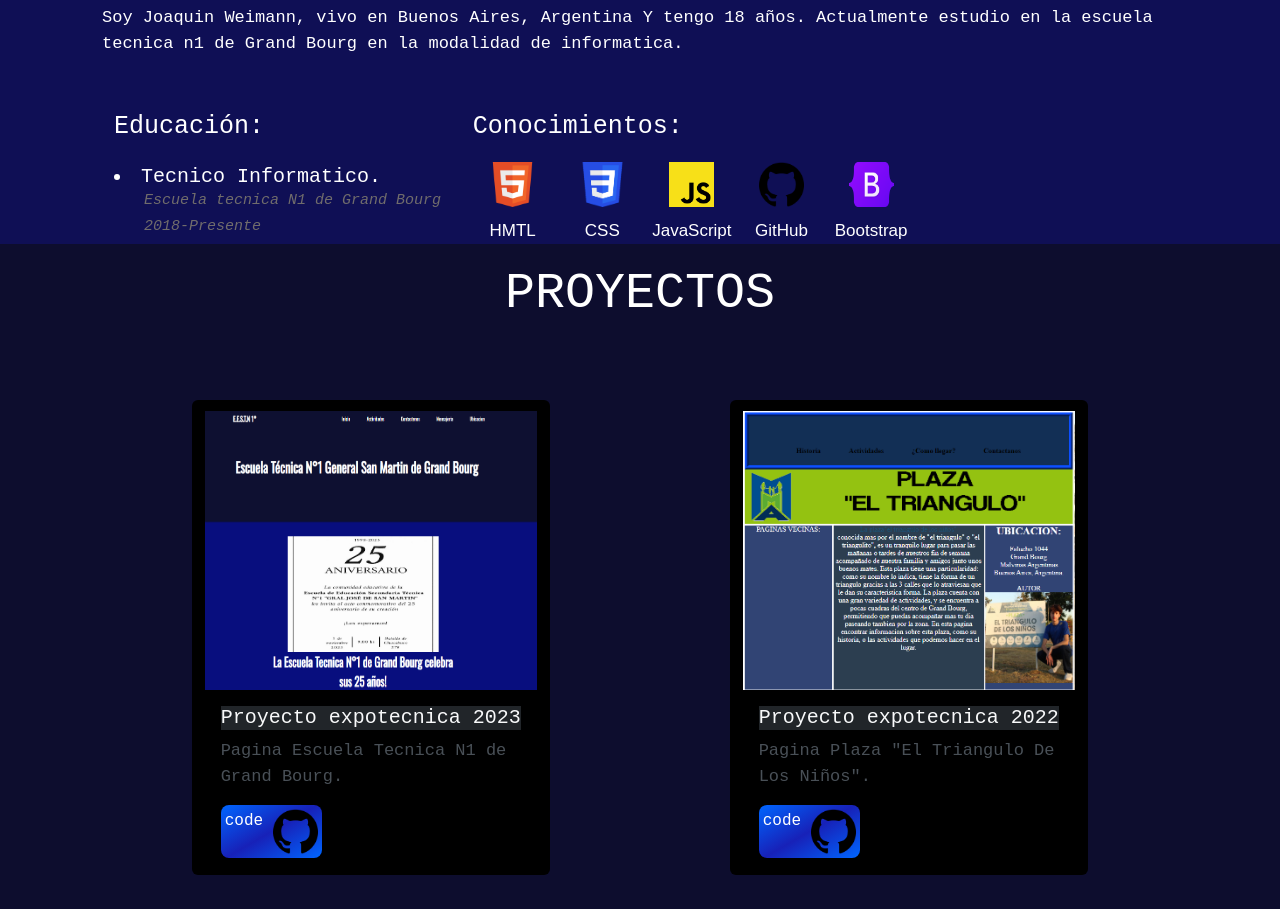
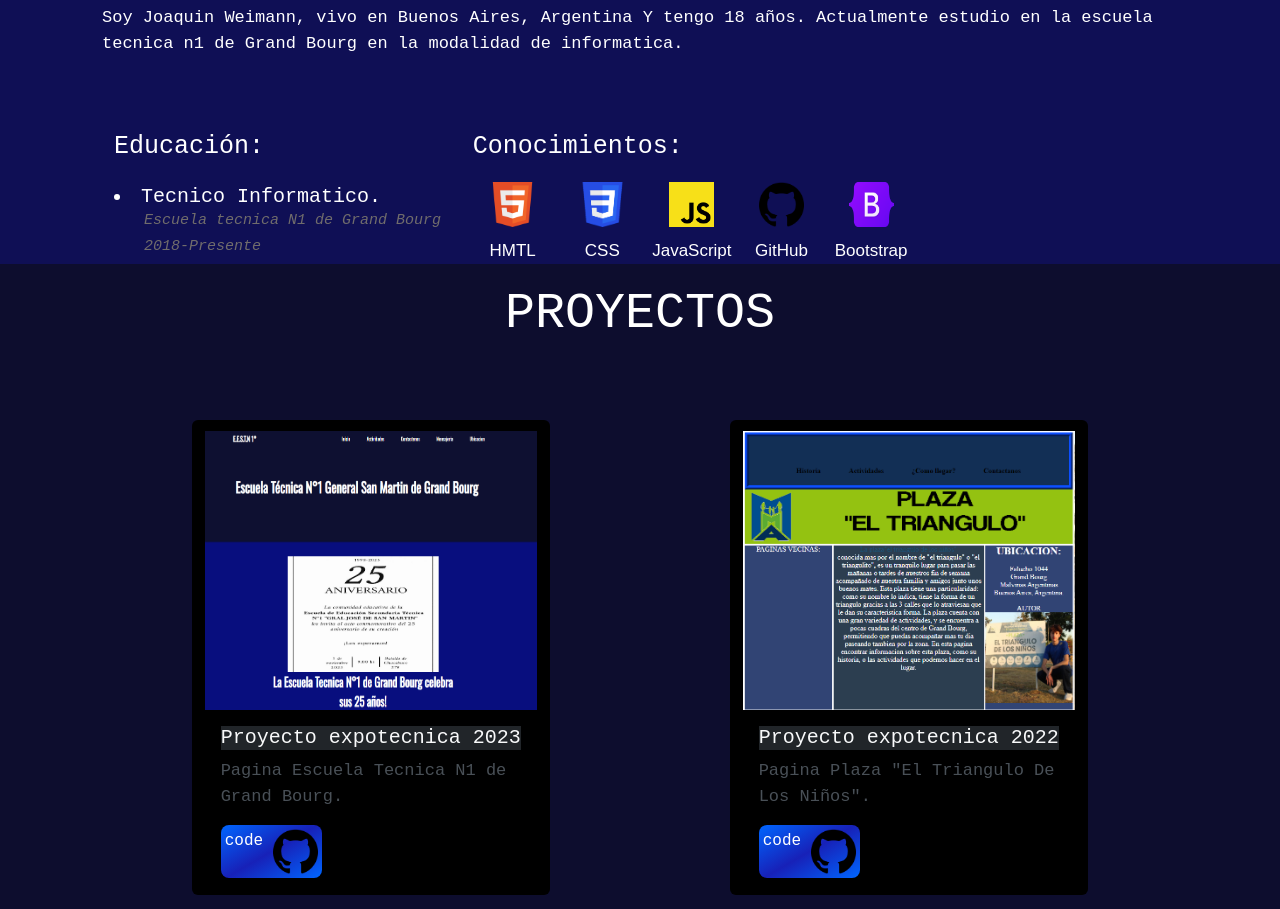
Before and after one commit to JoacoooWeimann/Portafolio, a plain HTML site: page index.html in a window 1280 px wide. Shown: the part 1189-2098 px from the top of the page. Drawn offline with nearby package versions, Linux system fonts and the light colour scheme; a web font is replaced by a local one.

Commit message:
Add files via upload

```diff
--- a/style.css
+++ b/style.css
@@ -147,6 +147,10 @@ main button:active
 .about h1{
     color: #fff;
     font-size: 50px;
+}
+
+.educacion{
+margin-top:20px ;
 }
 
 .educacion h3{
```
